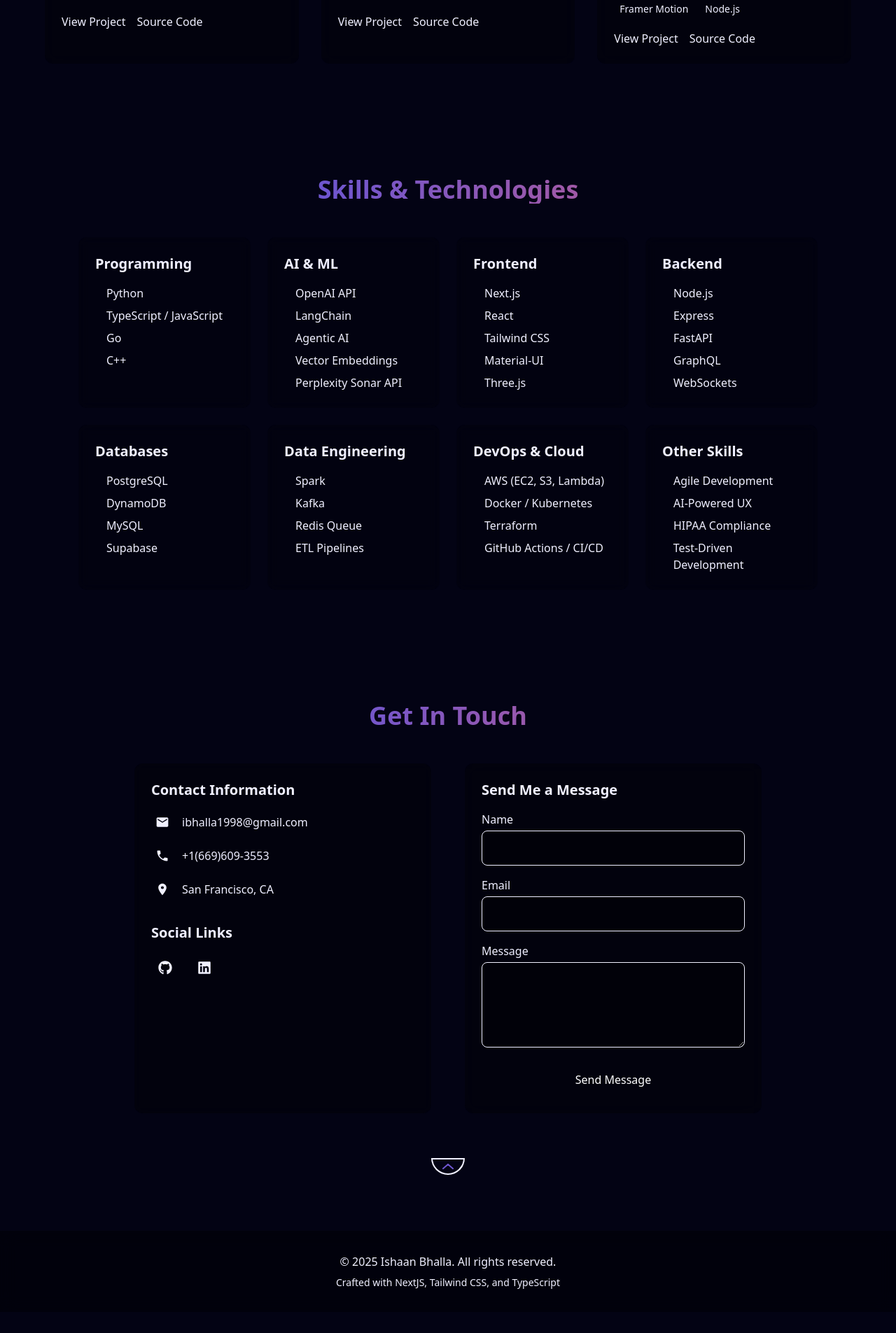
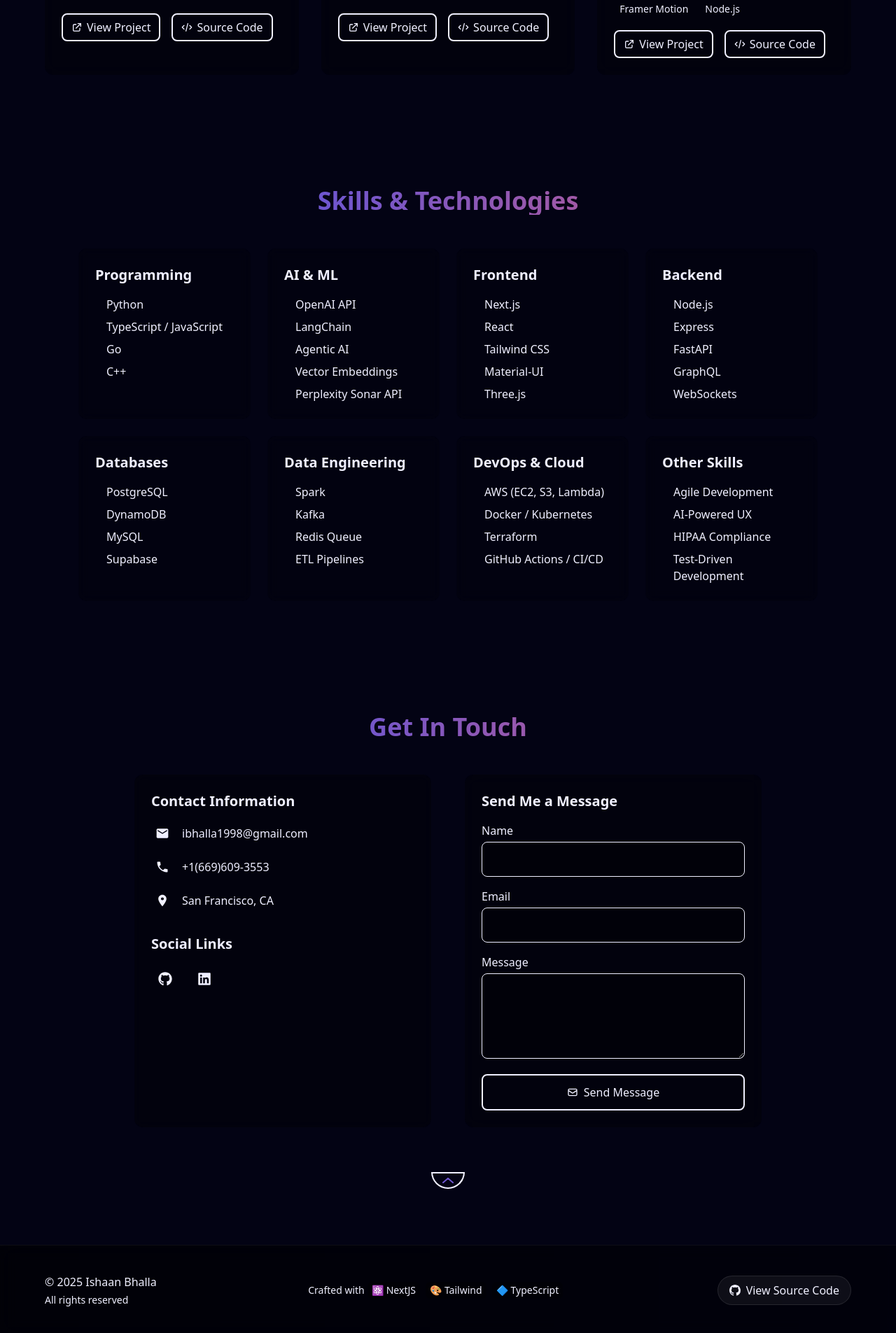
Before and after one commit to ishaan000/ishaan, a Next.js app: page / in a window 1280 px wide. Shown: the part 3517-5422 px from the top of the page at 70% size. Before the commit the page ends 5392 px from the top, so only its background shows below. Built offline with nearby package versions, Linux system fonts and the light colour scheme.

Commit message:
feat: enhance UI with styled buttons and improved footer layout

```diff
--- a/src/components/layout/Footer.tsx
+++ b/src/components/layout/Footer.tsx
@@ -1,13 +1,56 @@
 export default function Footer() {
   return (
-    <footer className="py-8 px-6 md:px-12 bg-black/40 backdrop-blur-md text-center">
+    <footer className="py-10 px-6 md:px-12 bg-gradient-to-r from-black/60 to-black/40 backdrop-blur-md border-t border-white/5">
       <div className="max-w-6xl mx-auto">
-        <p className="text-text-secondary">
-          © {new Date().getFullYear()} Ishaan Bhalla. All rights reserved.
-        </p>
-        <p className="text-sm mt-2 text-text-secondary/70">
-          Crafted with NextJS, Tailwind CSS, and TypeScript
-        </p>
+        <div className="flex flex-col md:flex-row justify-between items-center gap-6">
+          {/* Left side with copyright */}
+          <div className="text-left">
+            <p className="text-text-secondary font-medium">
+              © {new Date().getFullYear()} Ishaan Bhalla
+            </p>
+            <p className="text-sm mt-1 text-text-secondary/70">
+              All rights reserved
+            </p>
+          </div>
+
+          {/* Center with tech stack */}
+          <div className="text-center">
+            <p className="text-sm text-text-secondary/70">
+              Crafted with
+              <span className="px-1.5 py-0.5 mx-1 bg-black/30 rounded-md text-text-secondary inline-flex items-center">
+                <span className="mr-1">⚛️</span>NextJS
+              </span>
+              <span className="px-1.5 py-0.5 mx-1 bg-black/30 rounded-md text-text-secondary inline-flex items-center">
+                <span className="mr-1">🎨</span>Tailwind
+              </span>
+              <span className="px-1.5 py-0.5 mx-1 bg-black/30 rounded-md text-text-secondary inline-flex items-center">
+                <span className="mr-1">🔷</span>TypeScript
+              </span>
+            </p>
+          </div>
+
+          {/* Right side with source code link */}
+          <div className="text-right">
+            <a
+              href="https://github.com/ishaan000/ishaan"
+              target="_blank"
+              rel="noopener noreferrer"
+              className="inline-flex items-center gap-2 px-4 py-2 rounded-full bg-white/5 hover:bg-white/10 text-text-secondary hover:text-accent-primary transition-all duration-300 border border-white/10 hover:border-accent-primary/30"
+            >
+              <svg
+                xmlns="http://www.w3.org/2000/svg"
+                width="16"
+                height="16"
+                fill="currentColor"
+                viewBox="0 0 16 16"
+                className=""
+              >
+                <path d="M8 0C3.58 0 0 3.58 0 8c0 3.54 2.29 6.53 5.47 7.59.4.07.55-.17.55-.38 0-.19-.01-.82-.01-1.49-2.01.37-2.53-.49-2.69-.94-.09-.23-.48-.94-.82-1.13-.28-.15-.68-.52-.01-.53.63-.01 1.08.58 1.23.82.72 1.21 1.87.87 2.33.66.07-.52.28-.87.51-1.07-1.78-.2-3.64-.89-3.64-3.95 0-.87.31-1.59.82-2.15-.08-.2-.36-1.02.08-2.12 0 0 .67-.21 2.2.82.64-.18 1.32-.27 2-.27.68 0 1.36.09 2 .27 1.53-1.04 2.2-.82 2.2-.82.44 1.1.16 1.92.08 2.12.51.56.82 1.27.82 2.15 0 3.07-1.87 3.75-3.65 3.95.29.25.54.73.54 1.48 0 1.07-.01 1.93-.01 2.2 0 .21.15.46.55.38A8.012 8.012 0 0 0 16 8c0-4.42-3.58-8-8-8z" />
+              </svg>
+              View Source Code
+            </a>
+          </div>
+        </div>
       </div>
     </footer>
   );
--- a/src/components/sections/ContactSection.tsx
+++ b/src/components/sections/ContactSection.tsx
@@ -150,8 +150,22 @@
               <button
                 type="submit"
                 disabled={isSubmitting}
-                className="px-6 py-3 bg-accent-primary hover:bg-accent-primary/80 text-white rounded-lg transition-all transform hover:scale-105 w-full disabled:opacity-70 disabled:cursor-not-allowed"
+                className="px-6 py-3 border-2 border-accent-primary text-accent-primary rounded-lg font-medium transition-all hover:bg-accent-primary hover:text-white hover:shadow-md transform hover:-translate-y-0.5 w-full disabled:opacity-70 disabled:cursor-not-allowed flex justify-center items-center cursor-pointer"
               >
+                <svg
+                  xmlns="http://www.w3.org/2000/svg"
+                  className="h-4 w-4 mr-2"
+                  fill="none"
+                  viewBox="0 0 24 24"
+                  stroke="currentColor"
+                >
+                  <path
+                    strokeLinecap="round"
+                    strokeLinejoin="round"
+                    strokeWidth={2}
+                    d="M3 8l7.89 5.26a2 2 0 002.22 0L21 8M5 19h14a2 2 0 002-2V7a2 2 0 00-2-2H5a2 2 0 00-2 2v10a2 2 0 002 2z"
+                  />
+                </svg>
                 {isSubmitting ? "Sending..." : "Send Message"}
               </button>
 
--- a/src/components/sections/ProjectsSection.tsx
+++ b/src/components/sections/ProjectsSection.tsx
@@ -50,7 +50,7 @@
         "Supabase",
       ],
       projectLink: "https://footprint-ai.vercel.app/",
-      sourceLink: "https://github.com/ishaan000/FootPrint",
+      sourceLink: "https://github.com/ishaan000/footprint-ai",
     },
     {
       title: "Git Guide",
@@ -137,22 +137,52 @@
             </span>
           ))}
         </div>
-        <div className="flex gap-4">
+        <div className="flex gap-4 mt-3 relative z-10">
           {projectLink && (
             <a
               href={projectLink}
-              className="text-accent-primary hover:underline"
+              className="px-3 py-1.5 border-2 border-accent-primary text-accent-primary rounded-lg font-medium flex items-center transition-all hover:bg-accent-primary hover:text-white hover:shadow-md transform hover:-translate-y-0.5"
               onClick={(e) => e.stopPropagation()} // Prevent triggering the parent onClick
+              aria-label="View Project"
             >
+              <svg
+                xmlns="http://www.w3.org/2000/svg"
+                className="h-4 w-4 mr-1.5"
+                fill="none"
+                viewBox="0 0 24 24"
+                stroke="currentColor"
+              >
+                <path
+                  strokeLinecap="round"
+                  strokeLinejoin="round"
+                  strokeWidth={2}
+                  d="M10 6H6a2 2 0 00-2 2v10a2 2 0 002 2h10a2 2 0 002-2v-4M14 4h6m0 0v6m0-6L10 14"
+                />
+              </svg>
               View Project
             </a>
           )}
           {sourceLink && (
             <a
               href={sourceLink}
-              className="text-accent-secondary hover:underline"
+              className="px-3 py-1.5 border-2 border-accent-secondary text-accent-secondary rounded-lg font-medium flex items-center transition-all hover:bg-accent-secondary hover:text-white hover:shadow-md transform hover:-translate-y-0.5"
               onClick={(e) => e.stopPropagation()} // Prevent triggering the parent onClick
+              aria-label="View Source Code"
             >
+              <svg
+                xmlns="http://www.w3.org/2000/svg"
+                className="h-4 w-4 mr-1.5"
+                fill="none"
+                viewBox="0 0 24 24"
+                stroke="currentColor"
+              >
+                <path
+                  strokeLinecap="round"
+                  strokeLinejoin="round"
+                  strokeWidth={2}
+                  d="M10 20l4-16m4 4l4 4-4 4M6 16l-4-4 4-4"
+                />
+              </svg>
               Source Code
             </a>
           )}
```
